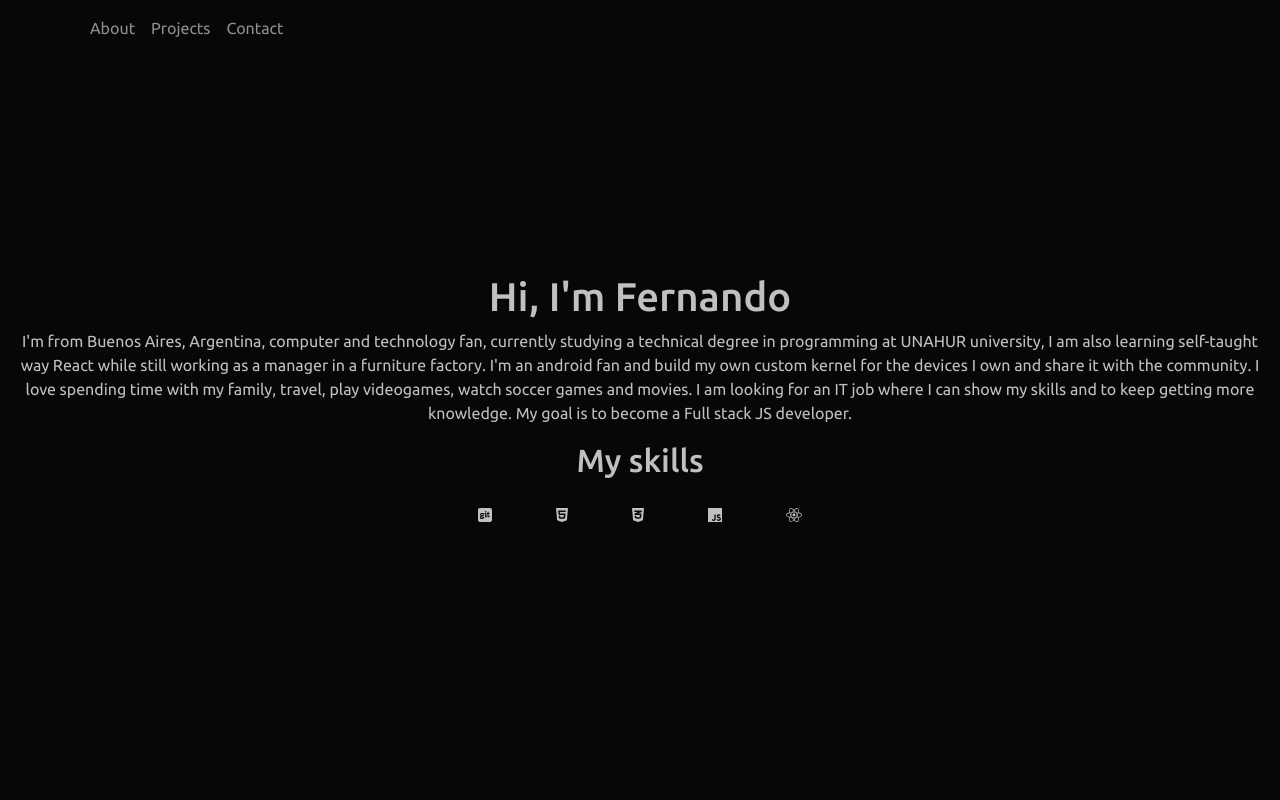
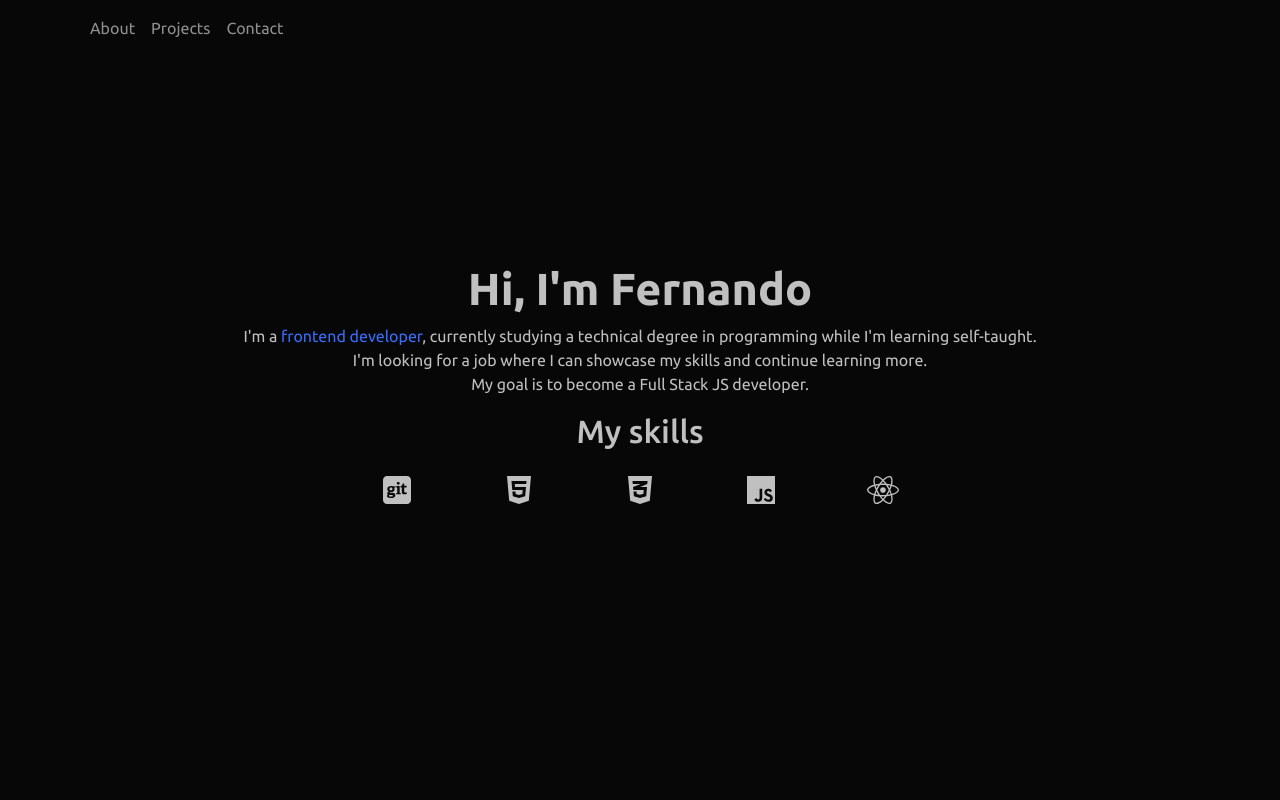
Before and after one commit to fernandobouchet/fernandobouchet.github.io, a React (Create React App) app: page / in a window 1280 px wide. Shown: the top 800 px of the page. Built offline with nearby package versions, Linux system fonts and the light colour scheme; the HTML template or start-up script is replaced by a standard one.

Commit message:
Improved 'About' section

```diff
--- a/src/components/About/About.js
+++ b/src/components/About/About.js
@@ -12,35 +12,46 @@ import { nanoid } from "nanoid";
 
 function About() {
   const IconGithub = (
-    <FontAwesomeIcon icon={faGitSquare} title="Github" size="2xl" />
+    <StyledFontAwesomeIcon
+      icon={faGitSquare}
+      title="Github"
+      className="fa-2x"
+    />
   );
 
-  const IconReact = <FontAwesomeIcon icon={faReact} title="React" size="2xl" />;
-  const IconHtml = <FontAwesomeIcon icon={faHtml5} title="Html 5" size="2xl" />;
-  const IconJs = <FontAwesomeIcon icon={faJs} title="Javascript" size="2xl" />;
-  const IconCss = <FontAwesomeIcon icon={faCss3Alt} title="Css 3" size="2xl" />;
+  const IconReact = (
+    <StyledFontAwesomeIcon icon={faReact} title="React" className="fa-2x" />
+  );
+  const IconHtml = (
+    <StyledFontAwesomeIcon icon={faHtml5} title="Html 5" className="fa-2x" />
+  );
+  const IconJs = (
+    <StyledFontAwesomeIcon icon={faJs} title="Javascript" className="fa-2x" />
+  );
+  const IconCss = (
+    <StyledFontAwesomeIcon icon={faCss3Alt} title="Css 3" className="fa-2x" />
+  );
 
   const Icons = [IconGithub, IconHtml, IconCss, IconJs, IconReact];
 
   const SkillIcons = Icons.map((icon) => {
-    return <div key={nanoid()}>{icon}</div>;
+    return <StyledIconContainer key={nanoid()}>{icon}</StyledIconContainer>;
   });
 
   return (
     <>
       <StyledContainer id="About" fluid>
         <Row>
-          <h1>Hi, I'm Fernando</h1>
+          <Styledh1>Hi, I'm Fernando</Styledh1>
           <p>
-            I'm from Buenos Aires, Argentina, computer and technology fan,
-            currently studying a technical degree in programming at UNAHUR
-            university, I am also learning self-taught way React while still
-            working as a manager in a furniture factory. I'm an android fan and
-            build my own custom kernel for the devices I own and share it with
-            the community. I love spending time with my family, travel, play
-            videogames, watch soccer games and movies. I am looking for an IT
-            job where I can show my skills and to keep getting more knowledge.
-            My goal is to become a Full stack JS developer.
+            I'm a <StyledSpan>frontend developer</StyledSpan>, currently
+            studying a technical degree in programming while I'm learning
+            self-taught.
+            <br />
+            I'm looking for a job where I can showcase my skills and continue
+            learning more.
+            <br />
+            My goal is to become a Full Stack JS developer.
           </p>
         </Row>
         <Row>
@@ -62,12 +73,45 @@ const StyledContainer = styled(Container)`
   flex-direction: column;
   text-align: center;
   justify-content: center;
-  padding: 1rem;
+  padding: 0 10rem;
+
+  @media (max-width: 480px) {
+    padding: 0 1rem;
+  }
 `;
 
 const StyledRowIcons = styled(Col)`
   margin-top: 1rem;
   display: flex;
-  justify-content: center;
-  gap: 4rem;
+  justify-content: space-evenly;
+  align-items: center;
+  padding: 0 10rem;
+  height: 4rem;
+
+  @media (max-width: 480px) {
+    padding: 0 1rem;
+  }
 `;
+
+const StyledSpan = styled.span`
+  color: #376ffd;
+`;
+
+const Styledh1 = styled.h1`
+  font-size: 2.8rem;
+  font-weight: 600;
+`;
+
+const StyledIconContainer = styled.div`
+  width: 4rem;
+  height: 4rem;
+  margin: auto 0;
+`;
+
+const StyledFontAwesomeIcon = styled(FontAwesomeIcon)`
+  &:hover {
+    cursor: pointer;
+    transform: scale(1.2);
+    color: #2f353c;
+  }
+`;
--- a/src/components/Contact/Contact.js
+++ b/src/components/Contact/Contact.js
@@ -142,7 +142,7 @@ const StyledButton = styled(Button)`
   &:hover {
     background-color: transparent;
     border-color: transparent;
-    transform: scale(1.1);
+    transform: scale(1.2);
     color: #2f353c;
   }
 `;
```
